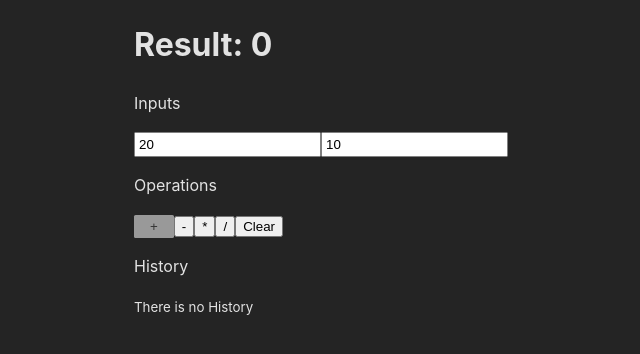
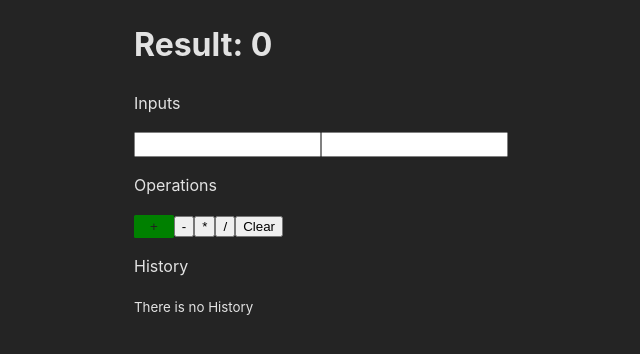
Before and after one commit to rakibul-wdp/full-stack-army, a React (Vite) app in the folder 30-frontend-3-react-functional-component/functional-component/: page /calculator in a window 1280 px wide. Shown: the top 354 px of the page, without its empty margins (190-830 px from the left). Built offline with nearby package versions, Linux system fonts and the light colour scheme.

Commit message:
separate inputs with component

```diff
--- /dev/null
+++ b/30-frontend-3-react-functional-component/functional-component/src/components/inputs/InputSection.jsx
@@ -0,0 +1,22 @@
+import PropTypes from "prop-types";
+import NumberField from "../ui/NumberField";
+
+const InputSection = ({ inputs, handleInputFields }) => {
+  return (
+    <div>
+      <p>Inputs</p>
+      <NumberField value={inputs.a} onChange={handleInputFields} name={"a"} />
+      <NumberField value={inputs.b} onChange={handleInputFields} name={"b"} />
+    </div>
+  );
+};
+
+InputSection.propTypes = {
+  inputs: PropTypes.shape({
+    a: PropTypes.number.isRequired,
+    b: PropTypes.number.isRequired,
+  }).isRequired,
+  handleInputFields: PropTypes.func.isRequired,
+};
+
+export default InputSection;
--- a/30-frontend-3-react-functional-component/functional-component/src/pages/Calculator.jsx
+++ b/30-frontend-3-react-functional-component/functional-component/src/pages/Calculator.jsx
@@ -8,8 +8,8 @@
  */
 
 import { useEffect, useState } from "react";
+import InputSection from "../components/inputs/InputSection";
 import Button from "../components/ui/Button";
-import NumberField from "../components/ui/NumberField";
 
 function* generateId() {
   let id = 1;
@@ -118,26 +118,17 @@ const Calculator = () => {
   return (
     <div style={{ width: "50%", margin: "0 auto" }}>
       <h1>Result: {result}</h1>
-      <div>
-        <p>Inputs</p>
-        <NumberField
-          value={inputState.a}
-          onChange={handleInputFields}
-          name={"a"}
-        />
-        <NumberField
-          value={inputState.b}
-          onChange={handleInputFields}
-          name={"b"}
-        />
-      </div>
+      <InputSection
+        inputs={{ initialState }}
+        handleInputFields={handleInputFields}
+      />
       <div>
         <p>Operations</p>
         <Button
           text={"+"}
           onClick={() => handleArithmeticsOps("+")}
           customStyle={{ background: "green" }}
-          disabled={true}
+          // disabled={true}
         />
         {/* <button onClick={() => handleArithmeticsOps("+")}>+</button> */}
         <button onClick={() => handleArithmeticsOps("-")}>-</button>
```
